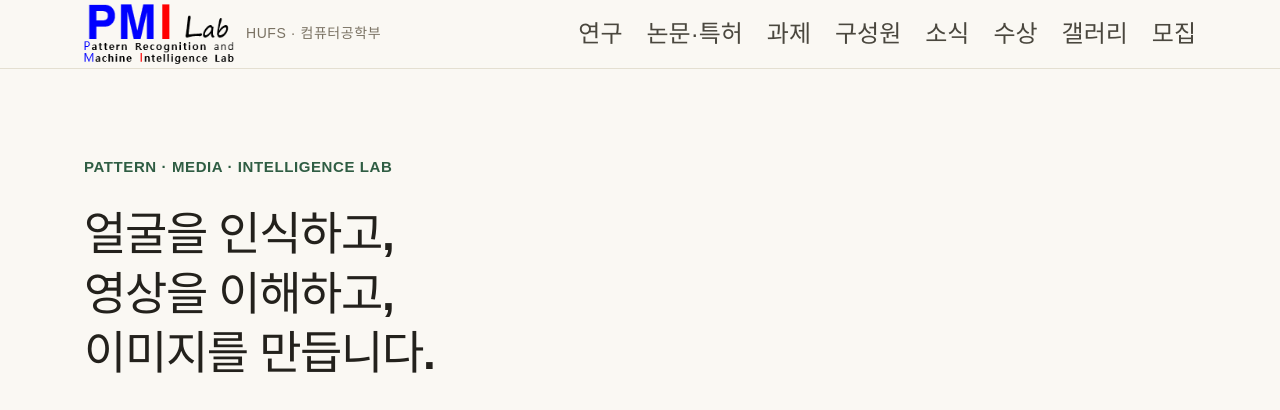
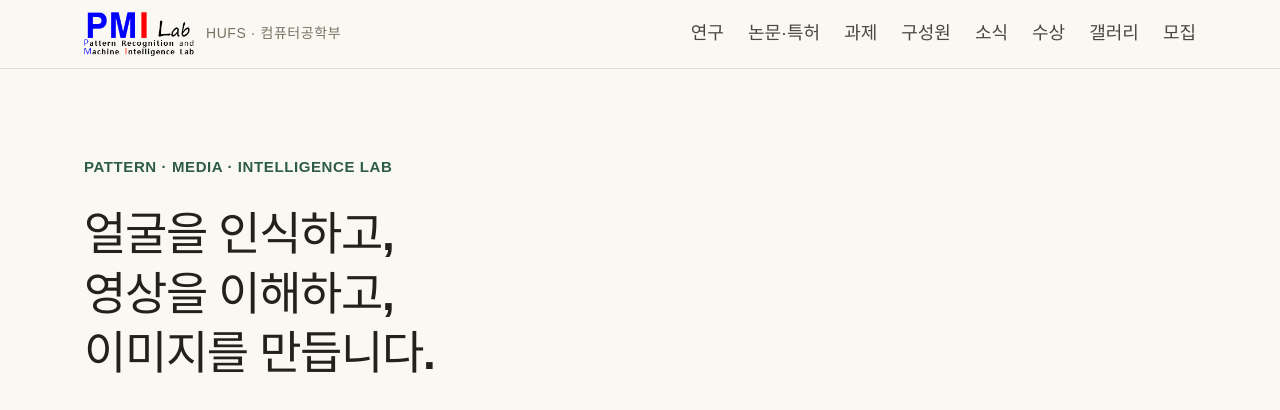
Before and after one commit to PMI-LAB-HomePage/HUFS-PMI-LAB-Homepage, a Django app: page / in a window 1280 px wide. Shown: the top 410 px of the page. Run offline with Django 5.2, Linux system fonts and the light colour scheme; data that the repository does not hold is empty; parts of the project's set-up code (start-up, migrations or seed data) failed here and were passed over; some web fonts are replaced.

Commit message:
메뉴를 한 줄로 유지하고 로고 크기 축소

```diff
--- a/lab/static/lab/site.css
+++ b/lab/static/lab/site.css
@@ -30,7 +30,7 @@
   --fs-small:   13.5px;
   --fs-label:   20px;   /* 구역 라벨 = 구역 제목 (2026-10-14: 13px도 작다는 요청) */
   --fs-kicker:  15px;
-  --fs-nav:     24px;
+  --fs-nav:     18px;
 
   /* line height */
   --lh-tight: 1.3;
@@ -85,13 +85,13 @@ button { font: inherit; color: inherit; background: none; border: 0; padding: 0;
 .site-nav__inner { display: flex; align-items: center; justify-content: space-between; gap: var(--sp-5); min-height: 68px; }
 .site-nav__brand { display: flex; align-items: center; gap: var(--sp-3); color: var(--ink); }
 .site-nav__brand:hover { text-decoration: none; }
-.site-nav__logo { width: 150px; height: auto; flex-shrink: 0; }
+.site-nav__logo { width: 110px; height: auto; flex-shrink: 0; }
 .site-nav__sub { font-family: var(--font-sans); font-size: 14px; letter-spacing: .04em; color: var(--muted); white-space: nowrap; }
-.site-nav__menu { display: flex; flex-wrap: wrap; gap: var(--sp-2) var(--sp-5); list-style: none; margin: 0; padding: 0; font-size: var(--fs-nav); }
-.site-nav__menu a { color: #4a473e; }
+.site-nav__menu { display: flex; flex-wrap: nowrap; gap: var(--sp-2) var(--sp-5); list-style: none; margin: 0; padding: 0; font-size: var(--fs-nav); }
+.site-nav__menu a { color: #4a473e; white-space: nowrap; }
 .site-nav__menu a.is-active, .site-nav__menu a[aria-current] { color: var(--accent); border-bottom: 1px solid var(--accent); text-decoration: none; }
 .site-nav__toggle { display: none; font-family: var(--font-sans); font-size: 14px; letter-spacing: .04em; border: 1px solid var(--line-strong); padding: 8px 12px; }
-@media (max-width: 760px) {
+@media (max-width: 960px) {
   .site-nav__inner { flex-wrap: wrap; }
   .site-nav__brand { flex-direction: column; gap: 0; padding-block: 8px; }   /* 글씨를 키우면 한 줄에 안 들어가 MENU가 밀렸다 */
   .site-nav__toggle { display: block; }
```
Also changed, not shown: AGENTS.md (+1 -1 lines).
